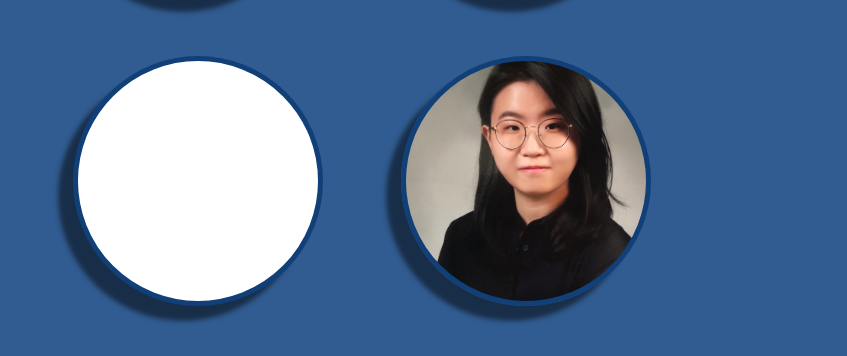
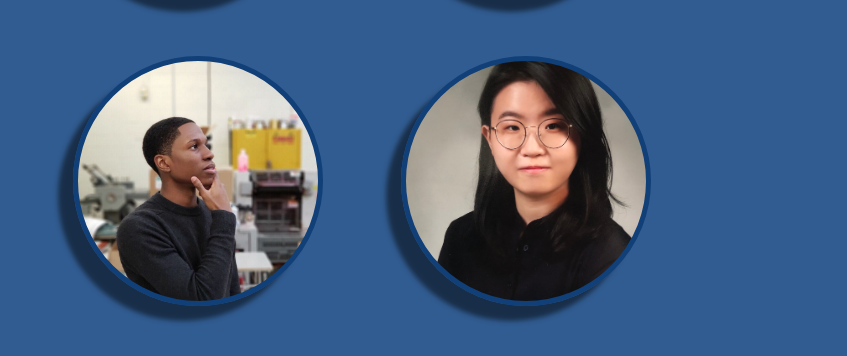
Before and after one commit to Computer-Science-Undergraduate-Council/CSSChallenge, a plain HTML site: page DesignedTemplate/index.html in a window 1280 px wide. Shown: the part 2665-3021 px from the top of the page, 433-1280 px from the left. Drawn offline with nearby package versions, Linux system fonts and the light colour scheme.

Commit message:
Uploaded al eboard members pics

```diff
--- a/DesignedTemplate/design.css
+++ b/DesignedTemplate/design.css
@@ -249,6 +249,17 @@ html {
   overflow: hidden;
 }
 
+.tashPic {
+  border-radius: 50%;
+  border: 5px solid #113f77;
+  box-shadow: -15px 15px 5px rgba(0, 0, 0, 0.5);
+  width: 250px;
+  height: 250px;
+  background: url("../Pictures/E-board/Tash.jpg") center center / cover;
+  /* background: white; */
+  overflow: hidden;
+}
+
 .picHere {
   border-radius: 50%;
   border: 5px solid #113f77;
--- a/DesignedTemplate/index.html
+++ b/DesignedTemplate/index.html
@@ -273,7 +273,7 @@
         </div>
         <div class="col-md-3">
           <div class="container">
-            <div class="picHere">
+            <div class="tashPic">
               <div class="d-flex flex-column justify-content-end">
                 <div class="nameAndPosition">
                   Tasheem Brown<br />
```
Also changed, not shown: Pictures/E-board/Tash.jpg (added), 3 other files.
